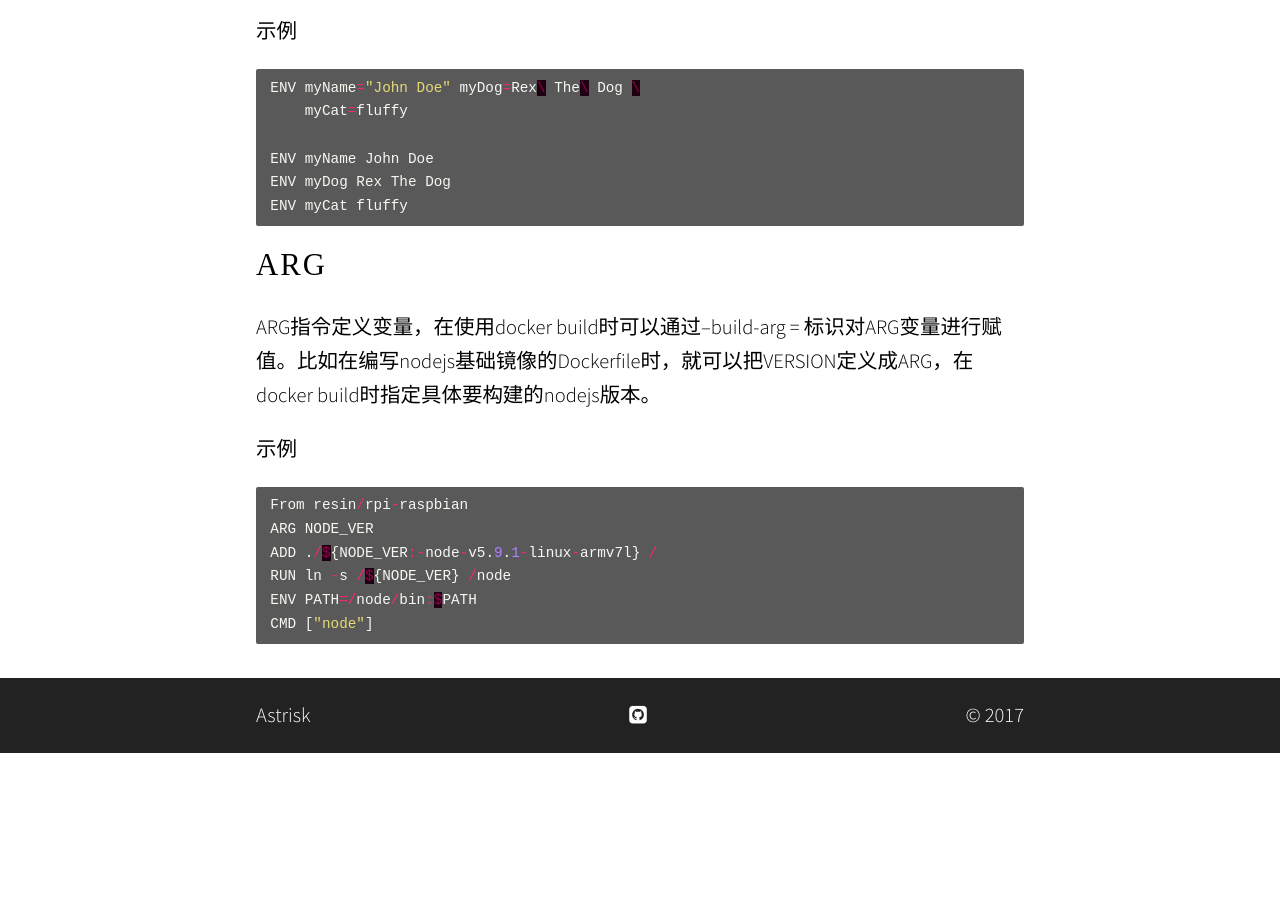
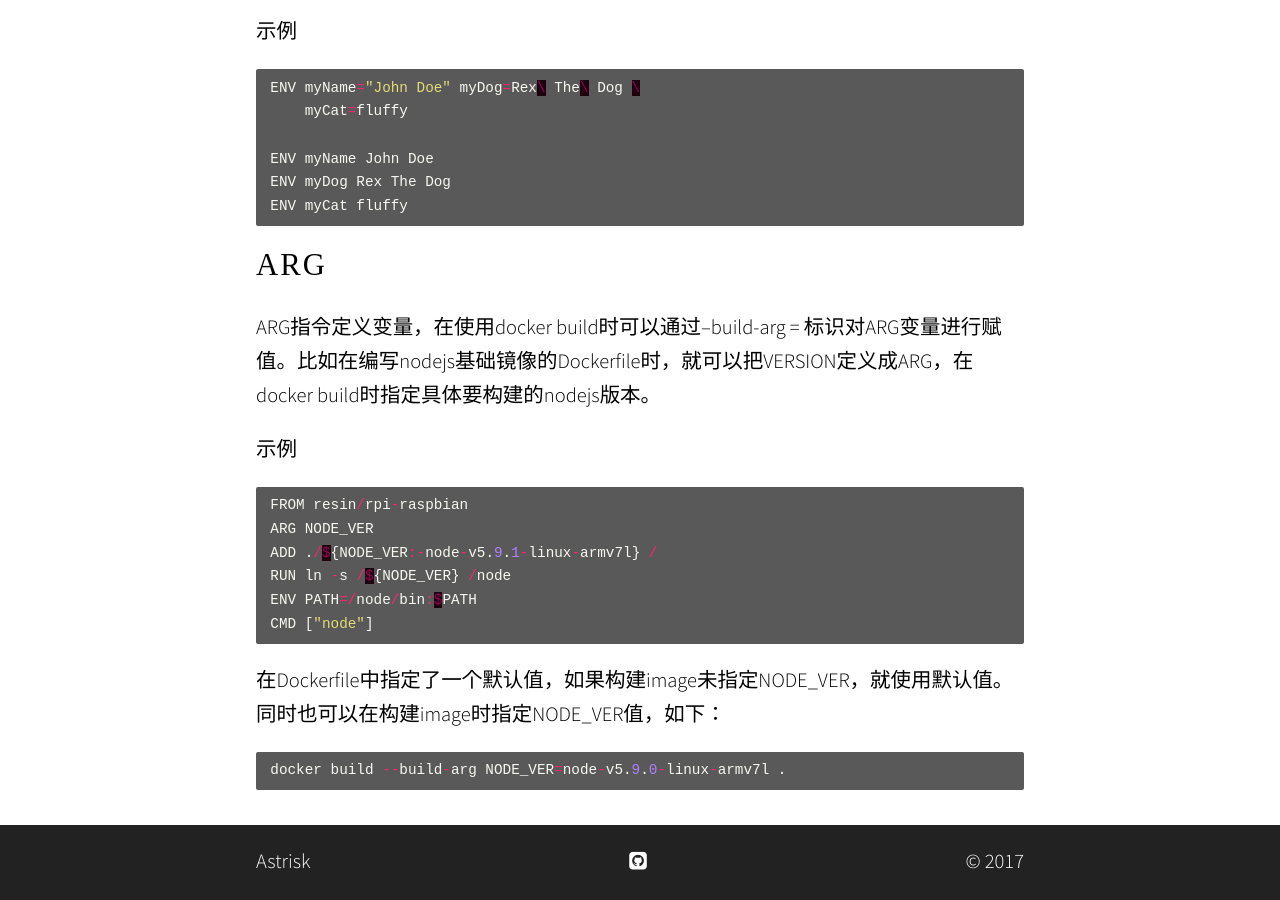
Before and after one commit to astrisk/astrisk.github.io, a Jekyll site: the page built from _posts/2017-04-18-docker-dockerfile2.md, in a window 1280 px wide and 900 px high, scrolled down 3488 px. Built offline with Jekyll 4.4.1, drawn with Linux system fonts in a browser that asks for light colours; some web fonts are replaced; before the commit the page ends 4241 px from its top, so only the background shows below that.

Commit message:
UPDATE ARG

```diff
--- a/_posts/2017-04-18-docker-dockerfile2.md
+++ b/_posts/2017-04-18-docker-dockerfile2.md
@@ -169,7 +169,7 @@ ARG指令定义变量，在使用docker build时可以通过--build-arg <varname
 
 {% highlight c %}
 
-From resin/rpi-raspbian
+FROM resin/rpi-raspbian
 ARG NODE_VER
 ADD ./${NODE_VER:-node-v5.9.1-linux-armv7l} /
 RUN ln -s /${NODE_VER} /node
@@ -177,3 +177,11 @@ ENV PATH=/node/bin:$PATH
 CMD ["node"]
 
 {% endhighlight %}
+
+在Dockerfile中指定了一个默认值，如果构建image未指定NODE_VER，就使用默认值。同时也可以在构建image时指定NODE_VER值，如下：
+
+{% highlight c %}
+
+docker build --build-arg NODE_VER=node-v5.9.0-linux-armv7l .
+
+{% endhighlight %}
```
